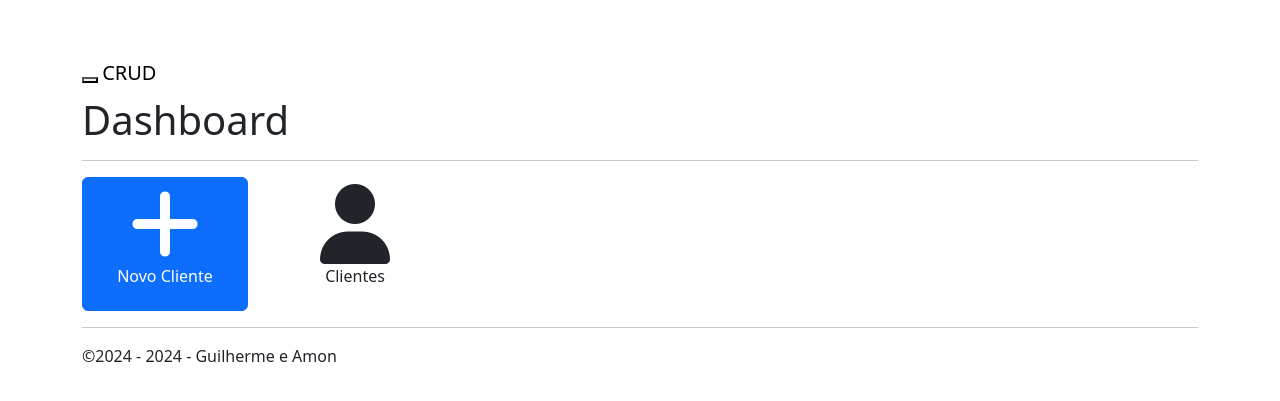
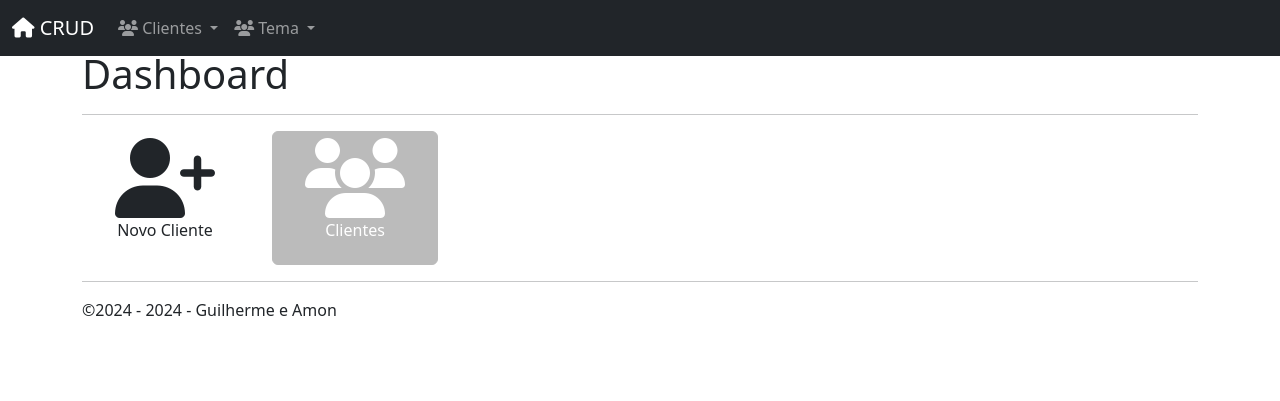
Before and after one commit to Gui-OXR/Aula-PW-II, a PHP site: page / in a window 1280 px wide. Shown: the top 401 px of the page. Run offline with PHP 8.4, Linux system fonts and the light colour scheme; some libraries are stand-ins or nearby versions.

Commit message:
Add files via upload

```diff
--- a/crud-bootstrap-php/inc/footer.php
+++ b/crud-bootstrap-php/inc/footer.php
@@ -7,8 +7,8 @@
         </footer>
 
         <script src="<?php echo BASEURL; ?>js/jquery-3.7.1.min.js"></script>
-        <script src="<?php echo BASEURL; ?>js/awesome.all.min.js"></script>
-        <script src="<?php echo BASEURL; ?>js/bootstrap/bootstrap.min.js"></script>
+        <script src="<?php echo BASEURL; ?>js/awesome/all.min.js"></script>
+        <script src="<?php echo BASEURL; ?>js/bootstrap/bootstrap.bundle.min.js"></script>
         <script src="<?php echo BASEURL; ?>js/main.js"></script>
     </body>
 </html>
--- a/crud-bootstrap-php/inc/header.php
+++ b/crud-bootstrap-php/inc/header.php
@@ -15,34 +15,64 @@
                 padding-top: 50px;
                 padding-bottom: 20px;
             }
+            .btn-light {
+                background-color: #BBB;
+                color: #FFFFFF;
+                border-color: #BBB;
+            }
+            .btn-light:hover {
+                background-color: #999;
+                color: #FFFFFF;
+                border-color: #999;
+            }
         </style>
     </head>
     <body>
 
-        <nav class="navbar navbar-inverse navbar-fixed-top" role="navigation">
-            <div class="container">
-                <div class="navbar-header">
-                <button type="button" class="navbar-toggle collapsed" data-toggle="collapse" data-target="#navbar" aria-expanded="false" aria-controls="navbar">
-                    <span class="sr-only">Toggle navigation</span>
-                    <span class="icon-bar"></span>
-                    <span class="icon-bar"></span>
-                    <span class="icon-bar"></span>
+        <nav class="navbar navbar-expand-lg bg-dark fixed-top" data-bs-theme="dark">
+            <div class="container-fluid">
+                <a class="navbar-brand" href="<?php echo BASEURL; ?>"><i class="fa-solid fa-home"></i> CRUD</a>
+                <button class="navbar-toggler" type="button" data-bs-toggle="collapse" data-bs-target="#navbarSupportedContent" aria-controls="navbarSupportedContent" aria-expanded="false" aria-label="Toggle navigation">
+                    <span class="navbar-toggler-icon"></span>
                 </button>
-                <a href="<?php echo BASEURL; ?>index.php" class="navbar-brand">CRUD</a>
+                <div class="collapse navbar-collapse" id="navbarSupportedContent">
+                    <ul class="navbar-nav me-auto mb-2 mb-lg-0">
+                        <li class="nav-item dropdown">
+                            <a class="nav-link dropdown-toggle" href="#" role="button" data-bs-toggle="dropdown" aria-expanded="false">
+                                <i class="fa-solid fa-users"></i> Clientes
+                            </a>
+                            <ul class="dropdown-menu">
+                                <li>
+                                    <a class="dropdown-item" href="<?php echo BASEURL; ?>customers">
+                                        <i class="fa-solid fa-users"></i> Gerenciar Clientes
+                                    </a>
+                                </li>
+                                <li>
+                                    <a class="dropdown-item" href="<?php echo BASEURL; ?>customers/add.php">
+                                        <i class="fa-solid fa-user-plus"></i>Novo Cliente
+                                    </a>
+                                </li>
+                            </ul>
+                        </li>
+                        <li class="nav-item dropdown">
+                            <a class="nav-link dropdown-toggle" href="#" role="button" data-bs-toggle="dropdown" aria-expanded="false">
+                                <i class="fa-solid fa-users"></i> Tema
+                            </a>
+                            <ul class="dropdown-menu">
+                                <li>
+                                    <a class="dropdown-item" href="<?php echo BASEURL; ?>customers">
+                                        <i class="fa-solid fa-users"></i> Gerenciar Clientes
+                                    </a>
+                                </li>
+                                <li>
+                                    <a class="dropdown-item" href="<?php echo BASEURL; ?>customers/add.php">
+                                        <i class="fa-solid fa-user-plus"></i>Novo Cliente
+                                    </a>
+                                </li>
+                            </ul>
+                        </li>
+                    </ul>
                 </div>
-                <div id="navbar" class="navbar-collapse collapse">
-                <ul class="nav navbar-nav">
-                    <li class="dropdown">
-                        <a href="#" class="dropdown-toggle" data-toggle="dropdown" role="button" aria-haspopup="true" aria-expanded="false">
-                            Clientes <span class="caret"></span>
-                        </a>
-                        <ul class="dropdown-menu">
-                            <li><a href="<?php echo BASEURL; ?>customers">Gerenciar Clientes</a></li>
-                            <li><a href="<?php echo BASEURL; ?>customers/add.php">Novo Cliente</a></li>
-                        </ul>
-                    </li>
-                </ul>
-                </div><!--/.navbar-collapse -->
             </div>
         </nav>
 
--- a/crud-bootstrap-php/index.php
+++ b/crud-bootstrap-php/index.php
@@ -1,20 +1,20 @@
-<?php require_once 'config.php'; ?>
-<?php require_once DBAPI; ?>
+<?php include 'config.php'; ?>
+<?php include DBAPI; ?>
 
 <?php include(HEADER_TEMPLATE); ?>
 <?php $db = open_database(); ?>
 
                 <h1>Dashboard</h1>
-                <hr />
+                <hr>
 
                 <?php if ($db) : ?>
 
                 <div class="row">
                     <div class="col-xs-6 col-sm-3 col-md-2">
-                        <a href="customers/add.php" class="btn btn-primary">
+                        <a href="customers/add.php" class="btn btn-secundary">
                             <div class="row">
                                 <div class="col-xs-12 text-center">
-                                    <i class="fa fa-plus fa-5x"></i>
+                                    <i class="fa-solid fa-user-plus fa-5x"></i>
                                 </div>
                                 <div class="col-xs-12 text-center">
                                     <p>Novo Cliente</p>
@@ -24,10 +24,10 @@
                     </div>
 
                     <div class="col-xs-6 col-sm-3 col-md-2">
-                        <a href="customers" class="btn btn-default">
+                        <a href="customers" class="btn btn-light">
                             <div class="row">
                                 <div class="col-xs-12 text-center">
-                                    <i class="fa fa-user fa-5x"></i>
+                                <i class="fa-solid fa-users fa-5x"></i>
                                 </div>
                                 <div class="col-xs-12 text-center">
                                     <p>Clientes</p>
```
